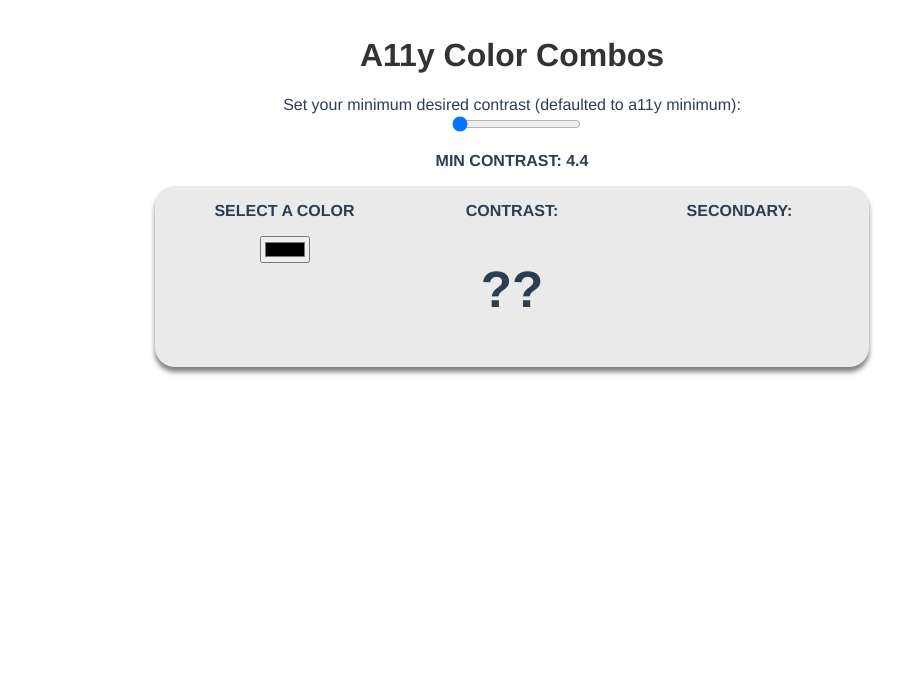
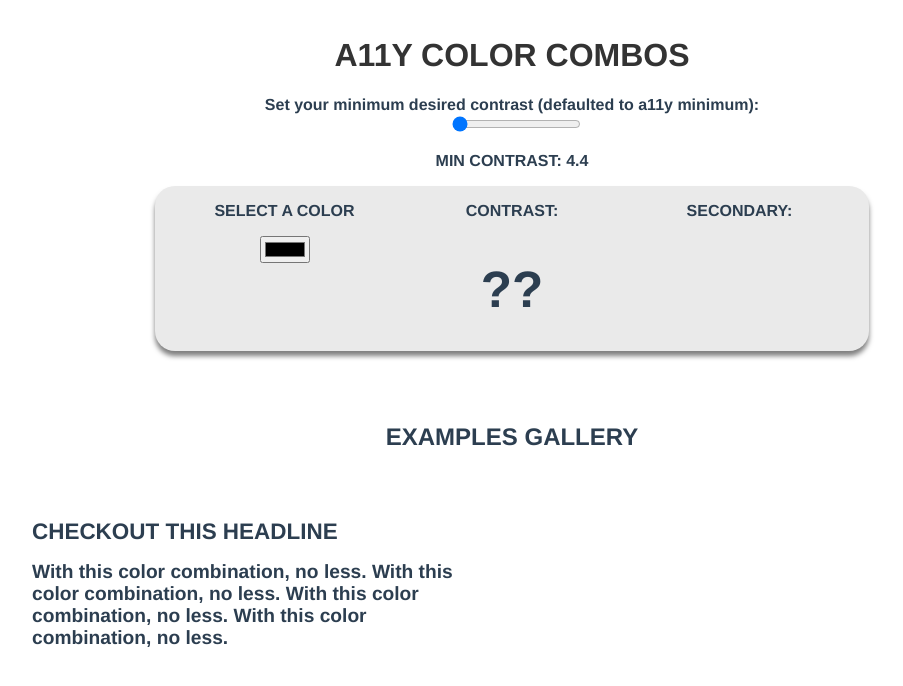
Before and after one commit to drinkingtheink/a11y-color-picker, a Vue app: page / in a window 1280 px wide. Shown: the top 686 px of the page, without its empty margins (128-1031 px from the left). Built offline with nearby package versions, Linux system fonts and the light colour scheme.

Commit message:
primary => base

```diff
--- a/src/components/AppStage.vue
+++ b/src/components/AppStage.vue
@@ -1,5 +1,5 @@
 <template>
-  <main class="fff">
+  <main>
     <h1>A11y Color Combos</h1>
 
     <section class="contrast-display">
@@ -18,20 +18,20 @@
     </section>
 
     <div class="color-config">
-      <section class="color-select primary-select">
-        <p>{{ !!primary ? `PRIMARY:` : `SELECT A COLOR` }} <span class="value-display">{{ primary }}</span></p>
-        <input v-show="!primary" type="color" id="primary-color-select" @input="handlePrimaryColorChange" />
-        <p v-show="!!primary" class="swatch" :style="`background-color: ${primary}`" @click="handlePrimaryClick" />
+      <section class="color-select base-select">
+        <p>{{ !!base ? `BASE COLOR` : `SELECT A COLOR` }} <span class="value-display">{{ base }}</span></p>
+        <input v-show="!base" type="color" id="base-color-select" @input="handleBaseColorChange" />
+        <p v-show="!!base" class="swatch" :style="`background-color: ${base}`" @click="handleBaseClick" />
       </section>
 
-      <p>CONTRAST: <span class="contrast-value">{{ !!primary && !!secondary ? contrast : `??` }}</span></p>
+      <p>CONTRAST: <span class="contrast-value">{{ !!base && !!secondary ? contrast : `??` }}</span></p>
 
       <section class="color-select secondary-select">
         <p>SECONDARY: <span class="value-display">{{ secondary }}</span></p>
         <div v-if="secondary" class="swatch" :style="`background-color: ${secondary}`">
           <button class="smol" @click="secondary = null">X</button>
         </div>
-        <div v-if="!!primary && !secondary" class="select-secondary-prompt">
+        <div v-if="!!base && !secondary" class="select-secondary-prompt">
           <p>Select a color from the generated options.</p>
         </div>
       </section>
@@ -39,13 +39,21 @@
     </div>
   </main>
   <ColorGen
-    v-if="primary"
-    :selectedColor="primary"
+    v-if="base"
+    :selectedColor="base"
     :a11yThresh="a11yThresh"
     :userMinThresh="userMinThresh"
     :lightOrDark="lightOrDark"
     @setSecondary="handleSecondaryColorChange"
   />
+  <section class="gallery">
+    <h2>Examples Gallery</h2>
+
+    <div class="text text-1">
+      <h3>Checkout this Headline</h3>
+      <p>With this color combination, no less. With this color combination, no less. With this color combination, no less. With this color combination, no less.</p>
+    </div>
+  </section>
 </template>
 
 <script>
@@ -61,7 +69,7 @@ export default {
   },
   data() {
     return {
-      primary: null,
+      base: null,
       secondary: null,
       contrast: null,
       a11yThresh: 4.4,
@@ -72,9 +80,9 @@ export default {
     this.userMinThresh = this.a11yThresh;
   },
   watch: {
-    primary() {
+    base() {
       let root = document.documentElement;
-      root.style.setProperty('--primary', this.primary);
+      root.style.setProperty('--base', this.base);
 			this.secondary = null;
     },
     secondary() {
@@ -89,8 +97,8 @@ export default {
 		},
   },
   methods: {
-    handlePrimaryColorChange(event) {
-      this.primary = event.target.value;
+    handleBaseColorChange(event) {
+      this.base = event.target.value;
     },
     handleSecondaryColorChange(color, contrast) {
       this.secondary = color;
@@ -99,8 +107,8 @@ export default {
     updateUserMinThresh(event) {
       this.userMinThresh = Number(event.target.value);
     },
-    handlePrimaryClick() {
-      const swatch = document.getElementById('primary-color-select') || false;
+    handleBaseClick() {
+      const swatch = document.getElementById('base-color-select') || false;
 
       if (swatch) swatch.click();
     },
@@ -158,12 +166,35 @@ export default {
   --borRad: 20px;
 }
 
+.gallery {
+  width: 80%;
+  margin: 0 auto;
+  padding-bottom: 20rem;
+}
+
+.gallery div {
+  padding: 2rem;
+}
+
+.text-1 {
+  background-color: var(--base);
+  text-align: left;
+  width: 450px;
+  font-size: 120%;
+}
+
+.text-1 h3, .text-1 p {
+  color: var(--secondary);
+  padding-top: 0;
+  margin-top: 1rem;
+}
+
 * {
   transition: all 0.2s;
 }
 
 main {
-  background-color: var(--primary, white);
+  background-color: var(--base, white);
   padding: 1rem 0 2rem 0;
   border-bottom: 20px solid var(--secondary, white);
 }
@@ -174,6 +205,11 @@ h1 {
 
 h3 {
   margin: 40px 0 0;
+}
+
+h1, h2, h3, h4, h5 {
+  text-transform: uppercase;
+  font-weight: bold;
 }
 
 ul {
@@ -192,7 +228,7 @@ a {
 
 button {
   background: #222;
-  color: var(--primary, white);
+  color: var(--base, white);
   border: none;
   padding: 10px 20px;
   text-transform: uppercase;
@@ -212,7 +248,7 @@ button:hover {
   width: 650px;
   margin: 0 auto;
   background: #eaeaea;
-  padding: 0 2rem 2rem 2rem;
+  padding: 0 2rem 1rem 2rem;
   border-radius: var(--borRad);
   box-shadow: 0 5px 5px 0px rgba(0,0,0,0.5);
 }
@@ -221,7 +257,7 @@ button:hover {
   width: 30%;
 }
 
-.color-config label, .color-config p {
+label, p {
   font-weight: bold;
 }
 
@@ -244,7 +280,7 @@ button:hover {
   padding: 5px 10px;
 }
 
-.primary-select .swatch:hover {
+.base-select .swatch:hover {
   cursor: zoom-in;
 }
 
```
